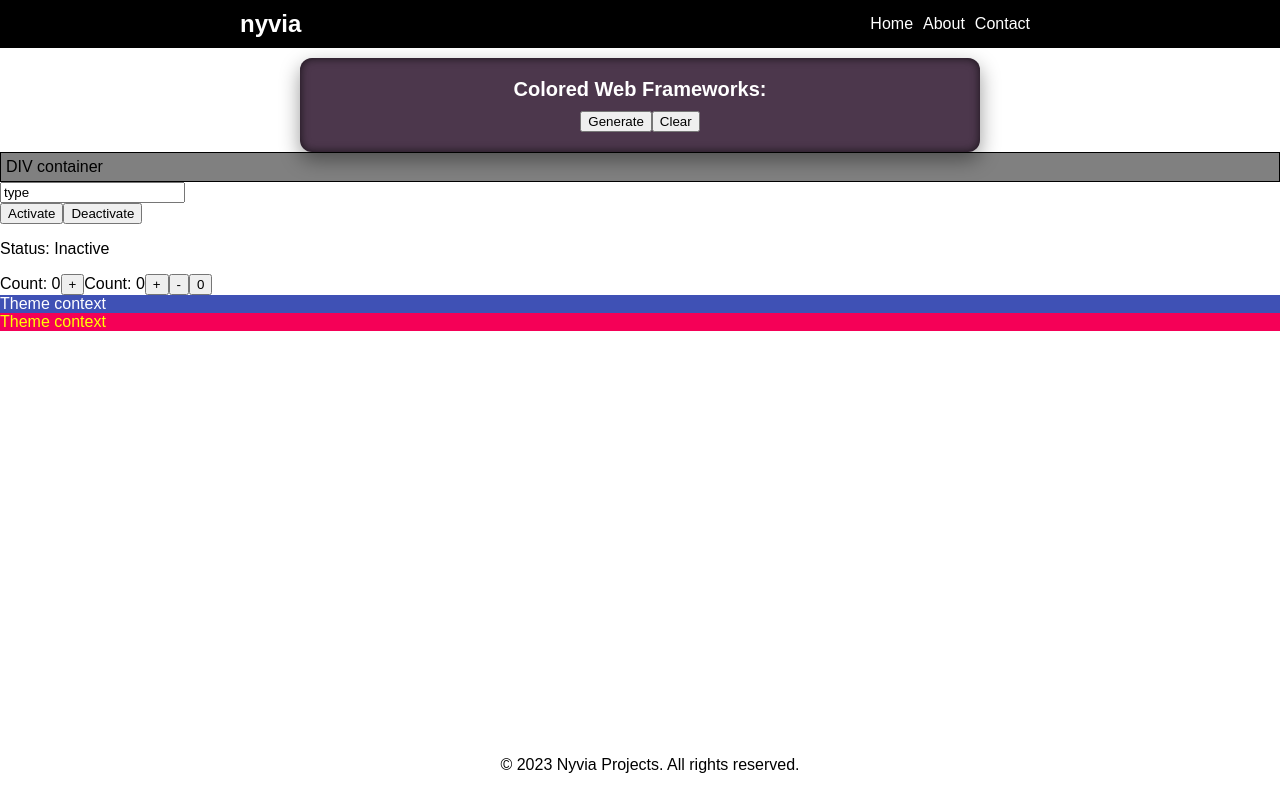
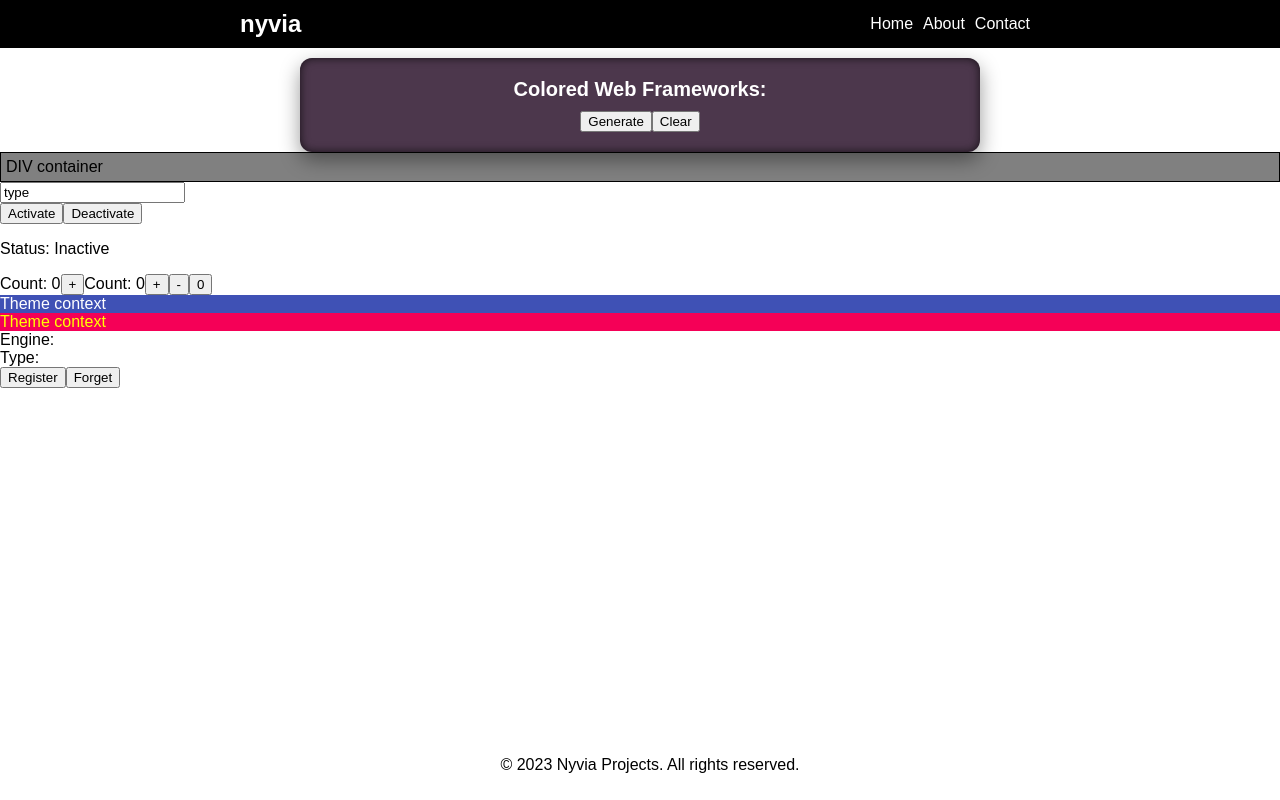
Before and after one commit to nyvia-projects/ReactLearningLab, a React (Create React App) app: page / in a window 1280 px wide. Built offline with nearby package versions, Linux system fonts and the light colour scheme.

Commit message:
learnt and understood useContext

```diff
--- a/src/App.tsx
+++ b/src/App.tsx
@@ -9,6 +9,8 @@ import { Clicked } from "./components/state/Clicked";
 import { Counter, Counter2 } from "./components/state/Counter";
 import { Box1, Box2 } from "./context/Box";
 import { ThemeContextProvider } from "./context/ThemeContext";
+import { EngineContextProvider } from "./context/EngineContext";
+import { Engine } from "./context/Engine";
 
 function App() {
   return (
@@ -35,6 +37,9 @@ function App() {
         <Box1 />
         <Box2 />
       </ThemeContextProvider>
+      <EngineContextProvider>
+        <Engine />
+      </EngineContextProvider>
       <Footer></Footer>
     </div>
   );
--- /dev/null
+++ b/src/context/Engine.tsx
@@ -0,0 +1,20 @@
+import { useContext } from "react";
+import { EngineContext } from "./EngineContext";
+
+export const Engine = () => {
+  const engineContext = useContext(EngineContext);
+  const handleRegister = () => {
+    engineContext.setEngine({ name: "S63", type: "V8" });
+  };
+  const handleForget = () => {
+    engineContext.setEngine(null);
+  };
+  return (
+    <div>
+      <div>Engine: {engineContext.engine?.name}</div>
+      <div>Type: {engineContext.engine?.type}</div>
+      <button onClick={handleRegister}>Register</button>
+      <button onClick={handleForget}>Forget</button>
+    </div>
+  );
+};
--- /dev/null
+++ b/src/context/EngineContext.tsx
@@ -0,0 +1,28 @@
+import { createContext, useState } from "react";
+
+export type KnownEngine = {
+  name: string;
+  type: string;
+};
+
+type EngineContextType = {
+  engine: KnownEngine | null;
+  setEngine: React.Dispatch<React.SetStateAction<KnownEngine | null>>;
+};
+
+type EngineContextProviderProps = {
+  children: React.ReactNode;
+};
+
+export const EngineContext = createContext({} as EngineContextType);
+
+export const EngineContextProvider = ({
+  children,
+}: EngineContextProviderProps) => {
+  const [engine, setEngine] = useState<KnownEngine | null>(null);
+  return (
+    <EngineContext.Provider value={{ engine, setEngine }}>
+      {children}
+    </EngineContext.Provider>
+  );
+};
```
